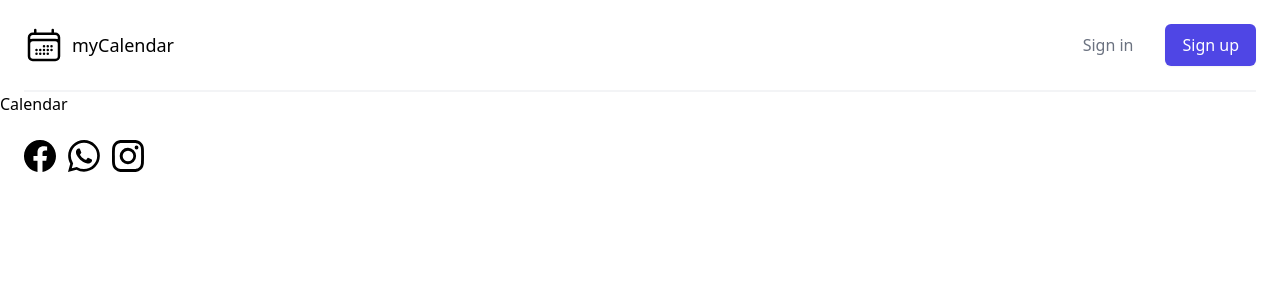
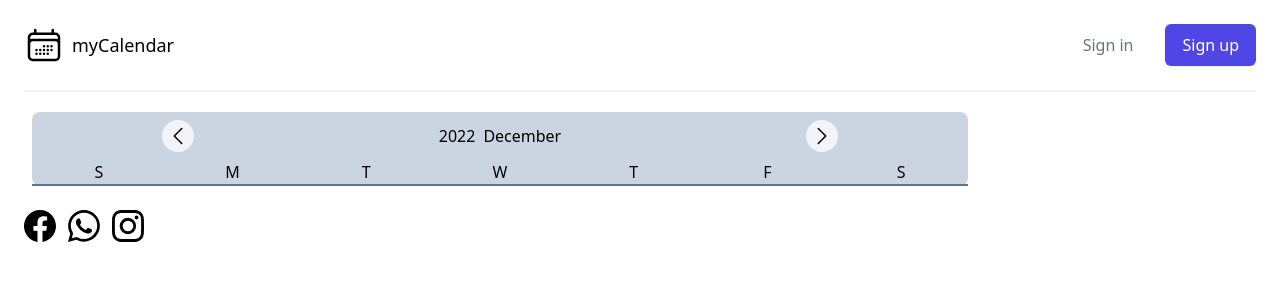
Before and after one commit to LeonsChub/Hackaton, a React (Vite) app: page /calendar in a window 1280 px wide. Shown: the top 300 px of the page. Built offline with nearby package versions, Linux system fonts and the light colour scheme.

Commit message:
basic calendar began

```diff
--- a/src/App.jsx
+++ b/src/App.jsx
@@ -2,6 +2,7 @@ import {BrowserRouter, Routes, Route} from 'react-router-dom'
 import Header from './components/Header'
 import Footer from './components/Footer'
 import MainPage from './components/MainPage'
+import CalendarPage from './components/CalendarPage'
 
 function App() {
 
@@ -12,7 +13,7 @@ function App() {
 
         <Routes>
           <Route path='/' element={<MainPage/>}/>
-          <Route path='/calendar' element={<h1>Calendar</h1>}/>
+          <Route path='/calendar' element={<CalendarPage/>}/>
         </Routes>
 
         <Footer/>
--- /dev/null
+++ b/src/components/Calendar.jsx
@@ -0,0 +1,122 @@
+import React,{useState} from 'react'
+import ChevronLeft from '@heroicons/react/24/solid/ChevronLeftIcon'
+import ChevronRight from '@heroicons/react/24/solid/ChevronRightIcon'
+
+function Calendar() {
+    const [month, setmonth] = useState(new Date().getMonth())
+    const [year, setYear] = useState(new Date().getFullYear())
+
+    function formatMonth(month){
+        switch (month) {
+            case 0:
+                return 'January'
+            case 1:
+                return 'Febuary'
+            case 2:
+                return 'March'
+            case 3:
+                return 'April'
+            case 4:
+                return 'May'
+            case 5:
+                return 'June'
+            case 6:
+                return 'July'
+            case 7:
+                return 'August'
+            case 8:
+                return 'September'
+            case 9:
+                return 'October'
+            case 10:
+                return 'November'
+            case 11:
+                return 'December'
+
+        }
+    }
+
+    function getDaysOfMonth(month, year){
+        if([0, 2, 4, 6, 7, 9, 11].includes(month)){
+            return 31;
+        }
+        else if([3, 5, 8, 10].includes(month)){
+            return 30;
+        }
+        else if (month === 1){
+
+            if((year % 4 == 0 && year % 100 != 0) || year % 400 == 0){
+                return 29;
+            }
+            else{
+                return 28;
+            }
+
+        }
+        else{
+            return null;
+        }
+    }
+
+    function renderDaysInMonth(month, year){
+        const daysRangeArray = new Array(getDaysOfMonth(month, year));
+        const divArr = [];
+        (daysRangeArray.map((day) => {divArr.push(<p>asd</p>)}))
+
+        console.log(divArr)
+        return divArr;
+
+    }
+
+
+  return (
+    <div
+        className='flex flex-col col-span-3 bg-slate-300 rounded-lg'
+        >
+        <div
+            id="dateNav"
+            className="flex flex-row items-center justify-around p-2">
+
+            <button
+                className="rounded-full bg-slate-100">
+                <ChevronLeft
+                    className="block h-8 w-8 p-1"
+                    aria-hidden="true"/>
+            </button>
+
+                <div className="flex">
+                    <p>{year}</p>
+                    <p className='ml-2'>{formatMonth(month)}</p>
+                </div>
+
+
+            <button
+                className="rounded-full bg-slate-100">
+                <ChevronRight
+                    className="block h-8 w-8 p-1"
+                    aria-hidden="true"/>
+            </button>
+
+        </div>
+
+        <div className='row-span-5'>
+
+            <div className="grid grid-cols-7 border-b-2 border-slate-500">
+                <p className='text-center'>S</p>
+                <p className='text-center'>M</p>
+                <p className='text-center'>T</p>
+                <p className='text-center'>W</p>
+                <p className='text-center'>T</p>
+                <p className='text-center'>F</p>
+                <p className='text-center'>S</p>
+            </div>
+
+            <div className="grid grid-cols-7 grid-rows-5">
+                {renderDaysInMonth(month,year)}
+            </div>
+        </div>
+    </div>
+  )
+}
+
+export default Calendar
--- /dev/null
+++ b/src/components/CalendarPage.jsx
@@ -0,0 +1,14 @@
+import React from 'react'
+import Calendar from './Calendar'
+
+function CalendarPage() {
+  return (
+    <div
+        id='calendarContainer'
+        className='grid grid-cols-4 ml-8 mt-5'>
+        <Calendar/>
+    </div>
+  )
+}
+
+export default CalendarPage
--- a/src/components/MainPage.jsx
+++ b/src/components/MainPage.jsx
@@ -1,3 +1,5 @@
+import {Link} from 'react-router-dom'
+
 const MainPage = () => {
     return (
         <div style={{height:'50rem'}} className="grid grid-cols-3 gap-4 flex" >
@@ -5,11 +7,17 @@ const MainPage = () => {
 
              <h1 className="text-7xl font-bold text-center mt-36">Events made easy</h1>
              <h1 className="text-3xl text-center mt-8">MyCalendar to manage your events from start to finish.</h1>
-             <button style={{width:'50vh'}} className="font-bold rounded-full text-white h-10 transition ease-in-out delay-150 bg-blue-500 hover:text-black hover:-translate-y-1 hover:scale-110 hover:bg-indigo-500 duration-300 mt-16">Let's Start</button>
+             <Link to="calendar">
+                 <button
+                    style={{width:'50vh'}}
+                    className="font-bold rounded-full text-white h-10 transition ease-in-out delay-150 bg-blue-500 hover:text-black hover:-translate-y-1 hover:scale-110 hover:bg-indigo-500 duration-300 mt-16">
+                        Let's Start
+                    </button>
+             </Link>
             </div>
 
             <div className="col-span-3 ">
-             <div class=" text-center flex flex-row bg-slate-200 rounded-lg w-11/12 h-60 mx-auto">
+             <div className=" text-center flex flex-row bg-slate-200 rounded-lg w-11/12 h-60 mx-auto">
                 <div className="basis-1/2">
                     <h1 className="text-4xl font-bold mt-6">Top-notch support</h1>
                     <h1 className="text-xl font-bold mt-10 ml-4">All of our features are backed by a knowledgeable support team.</h1>
```
